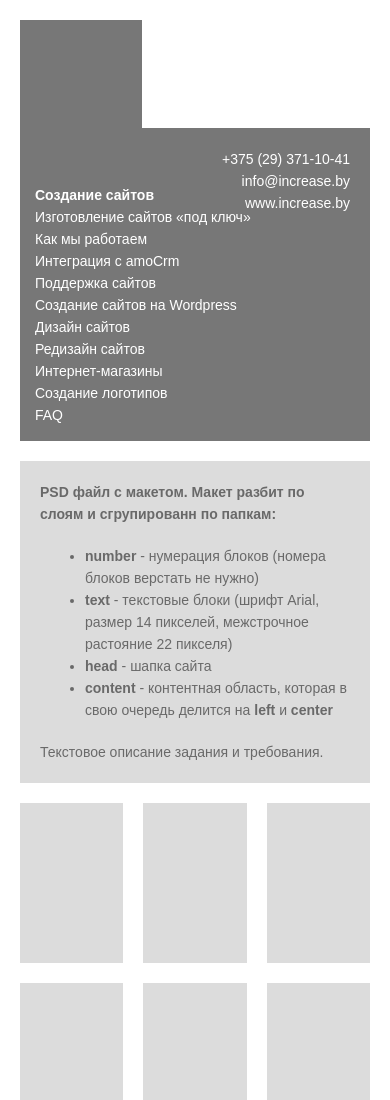
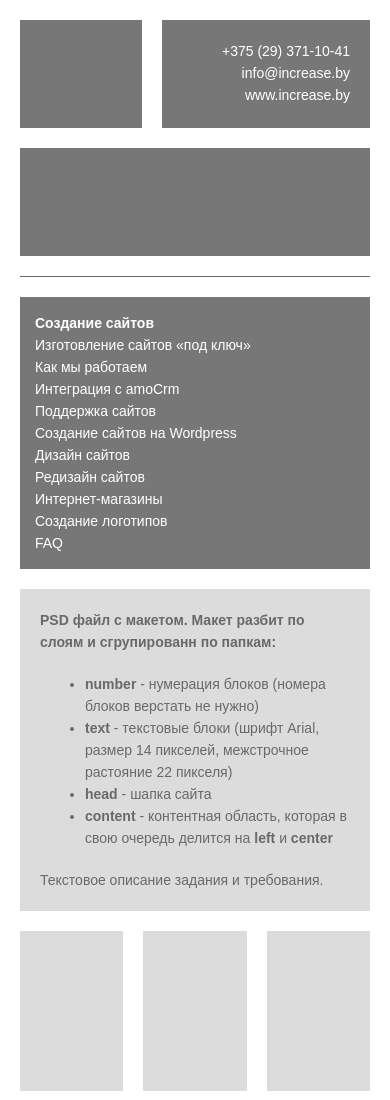
Before and after one commit to targonskii/increase, a plain HTML site: page index.html in a window 390 px wide. Shown: the top 1100 px of the page. Drawn offline with Linux system fonts and the light colour scheme.

Commit message:
Fix some mistakes

```diff
--- a/style.css
+++ b/style.css
@@ -33,7 +33,6 @@ ul {
 header {
     display: flex;
     justify-content: space-between;
-    height: 108px;
 }
 
 header ul {
@@ -42,7 +41,7 @@ header ul {
 }
 
 header div {
-    height: 100%;
+    height: 108px;
     background: var(--grey);
 }
 
@@ -181,6 +180,11 @@ footer > div {
         margin: 20px 0 0;
     }
 
+    .header__contacts {
+        width: auto;
+        flex: 1;
+    }
+
     .content {
         display: block;
     }
```
